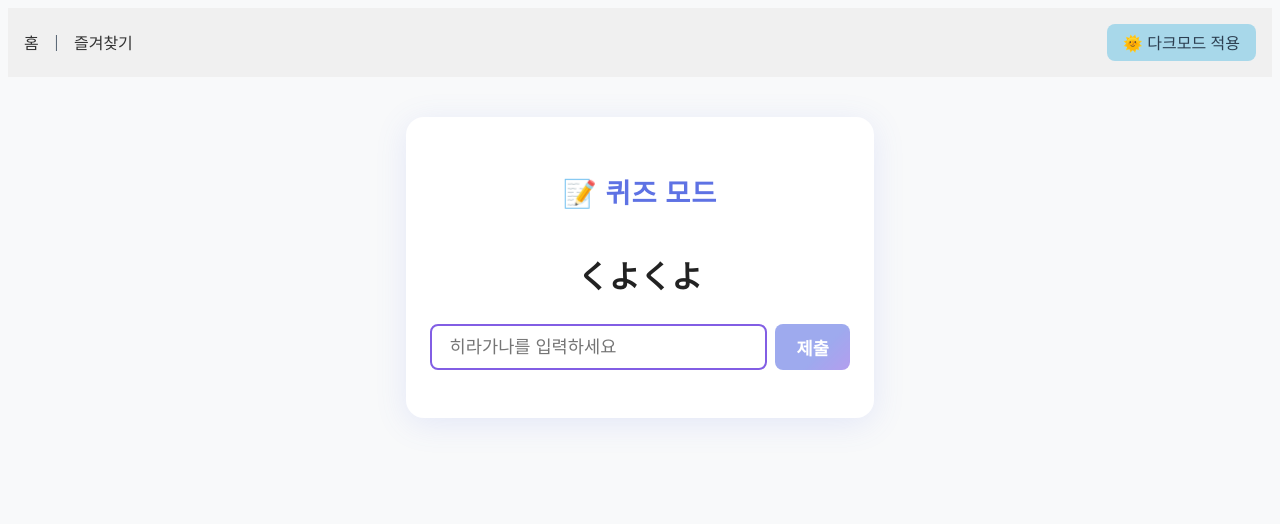
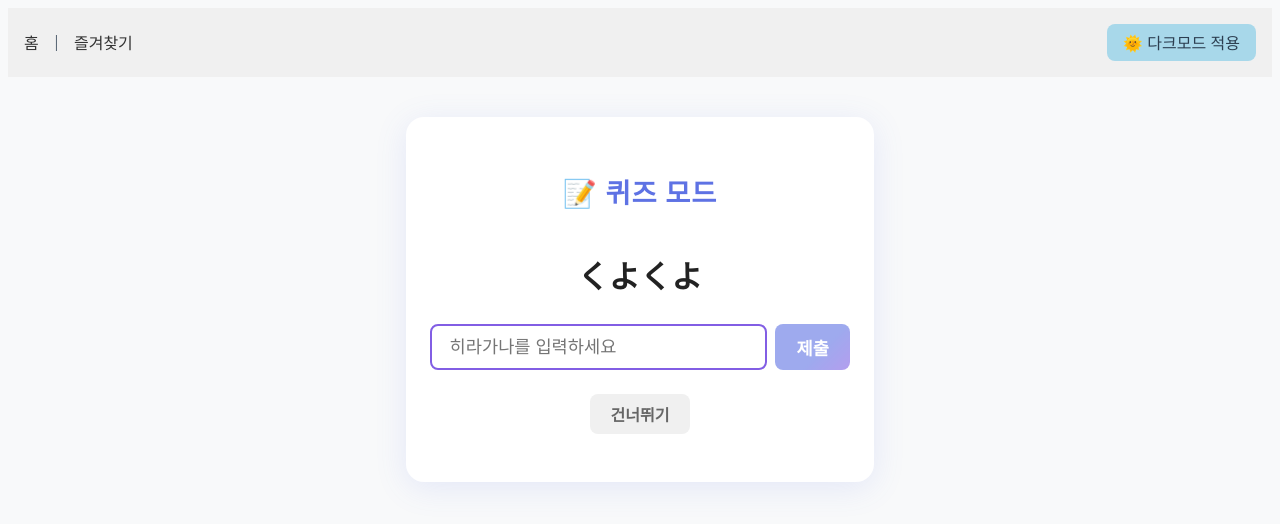
Before and after one commit to Jidongwon/jlpt-vocab-pwa, a Vue app: page /quiz/1 in a window 1280 px wide. Shown: the top 524 px of the page. Built offline with nearby package versions, Linux system fonts and the light colour scheme.

Commit message:
feedback skip question

```diff
--- a/src/components/QuizCard.vue
+++ b/src/components/QuizCard.vue
@@ -32,9 +32,14 @@
         {{ feedback }}
       </p>
     </transition>
-    <button class="next-btn" @click="nextQuestion" v-if="feedback">
-      다음 문제
-    </button>
+    <div class="button-group">
+      <button class="skip-btn" @click="nextQuestion" v-if="!feedback">
+        건너뛰기
+      </button>
+      <button class="next-btn" @click="nextQuestion" v-if="feedback">
+        다음 문제
+      </button>
+    </div>
   </div>
 </template>
 
@@ -256,6 +261,27 @@ function nextQuestion() {
   opacity: 0;
 }
 
+.button-group {
+  margin-top: 0.5em;
+  display: flex;
+  gap: 1em;
+}
+
+.skip-btn {
+  background: #f0f0f0;
+  color: #666;
+  border: none;
+  border-radius: 8px;
+  padding: 0.5em 1.3em;
+  font-size: 1em;
+  font-weight: 600;
+  cursor: pointer;
+  transition: background 0.13s;
+}
+
+.skip-btn:hover {
+  background: #e0e0e0;
+}
 @media (max-width: 500px) {
   .quiz-card {
     padding: 1.2em 0.5em;
@@ -272,5 +298,9 @@ function nextQuestion() {
     font-size: 1em;
     padding: 0.5em 0.7em;
   }
+  .skip-btn {
+    font-size: 0.9em;
+    padding: 0.4em 1em;
+  }
 }
 </style>
```
